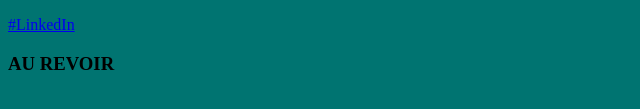
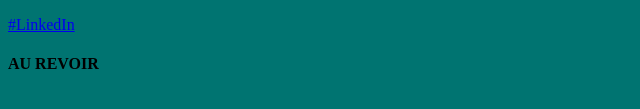
Before and after one commit to FontaineGuillaume/helloWorld, a plain HTML site: page index.html in a window 1280 px wide. Shown: the part 301-410 px from the top of the page, 0-640 px from the left. Drawn offline with Linux system fonts and the light colour scheme.

Commit message:
Changed H4

```diff
--- a/index.html
+++ b/index.html
@@ -13,6 +13,6 @@
 <p> Bonne journée. </p>
 <h3> Linkedin </h3>
 <a href= "https://www.linkedin.com/in/guillaume-fontaine-47816552/"> #LinkedIn </a>
-<h3> AU REVOIR </h3>
+<h4> AU REVOIR </h4>
 </body>
 </html>
```
